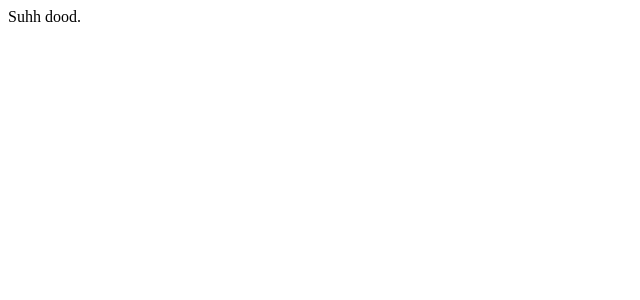
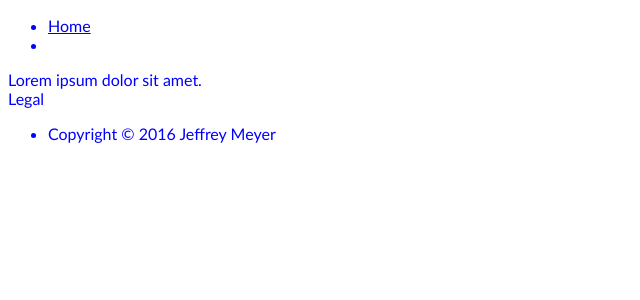
Before and after one commit to itotallyrock/syfy-website, a Node server app: page / in a window 1280 px wide. Before the commit the part shown is almost empty. Shown: the top 300 px of the page, without its empty margins (0-640 px from the left). Run offline with Node 20, Linux system fonts and the light colour scheme; style sheets or scripts are compiled from the project's sources.

Commit message:
Update views and add SASS preprocessing,

```diff
--- a/index.js
+++ b/index.js
@@ -1,8 +1,17 @@
 const express = require('express');
 const app = express();
+const nodeSass = require('node-sass-middleware');
 
 const PORT = process.env.PORT || 80;
 const HOST = '0.0.0.0';
+
+app.use(nodeSass({
+	src: __dirname + '/sass',
+	dest: __dirname + '/public/css',
+	outputStyle: 'compressed'
+}));
+
+app.use(express.static('public'));
 
 app.get('/', (req, res) => {
 	res.sendFile(__dirname + '/views/index.html');
--- a/package.json
+++ b/package.json
@@ -17,6 +17,7 @@
   },
   "homepage": "https://github.com/itotallyrock/syfy-website#readme",
   "dependencies": {
-    "express": "^4.14.0"
+    "express": "^4.14.0",
+    "node-sass-middleware": "^0.9.8"
   }
 }
--- /dev/null
+++ b/public/js/main.js
@@ -0,0 +1 @@
+alert('Hello World!');
--- /dev/null
+++ b/sass/global.sass
@@ -0,0 +1,3 @@
+body
+	font-family: Calibri, Sans-Serif
+	color: blue
--- a/views/index.html
+++ b/views/index.html
@@ -2,8 +2,37 @@
 <html lang="en">
 <head>
 	<meta charset="utf-8" />
+	<link rel="stylesheet" href="/syfy/css/global.css" />
+	<script src="/syfy/js/main.js"></script>
 </head>
 <body>
-	Suhh dood.
+	<div class="nav">
+		<div class="nav-inner">
+			<ul>
+				<li><a href="/">Home</a><li>
+			</ul>
+		</div>
+	</div>
+	<div class="content">
+		Lorem ipsum dolor sit amet.
+	</div>
+	<div class="footer">
+		<div class="footer-inner">
+			<div class="footer-column">
+
+			</div>
+			<div class="footer-column">
+
+			</div>
+			<div class="footer-column">
+				<div class="column-header">Legal</div>
+				<div class="column-body">
+					<ul>
+						<li>Copyright &copy;  2016 Jeffrey Meyer</li>
+					</ul>
+				</div>
+			</div>
+		</div>
+	</div>
 </body>
 </html>
```
